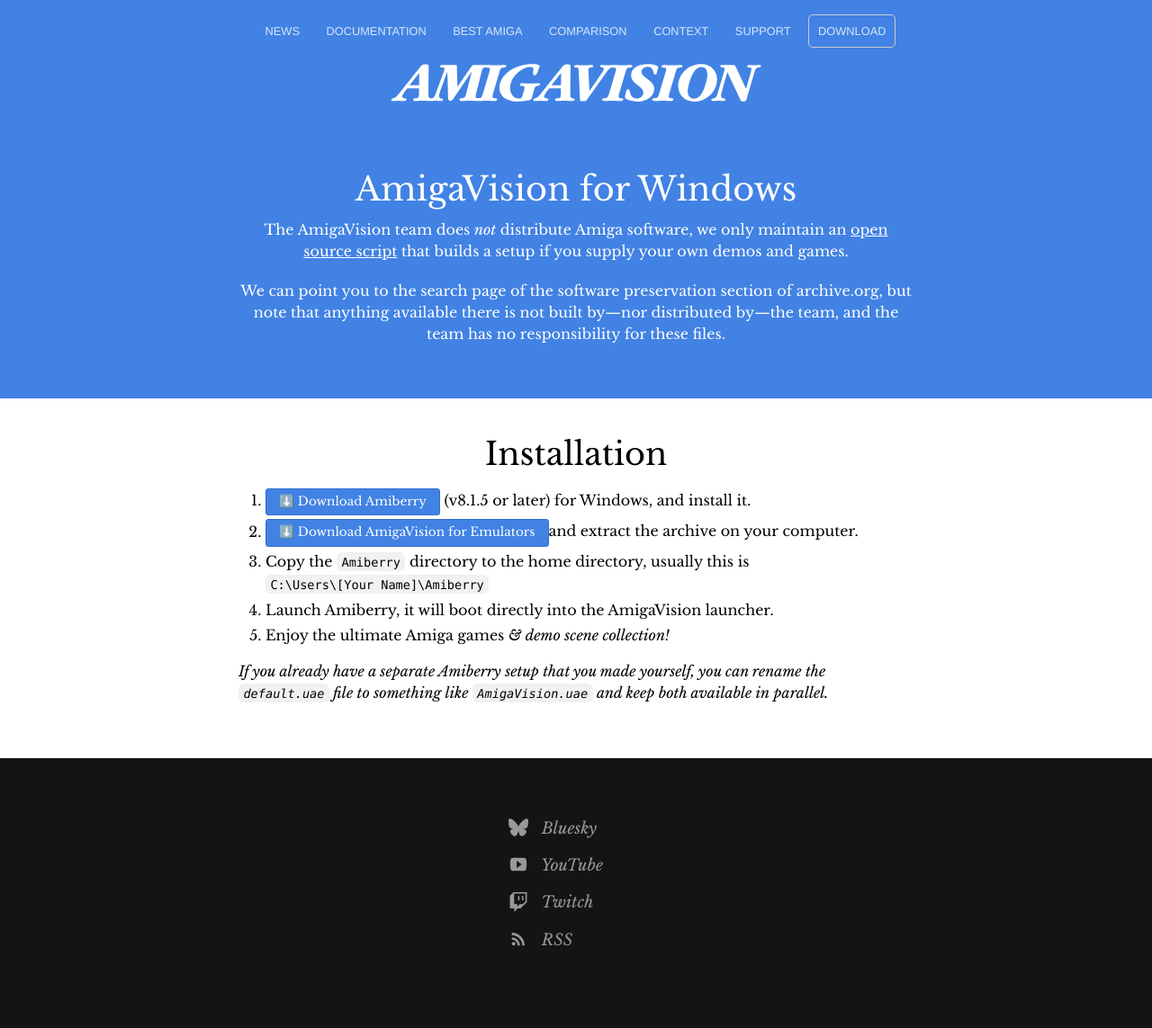
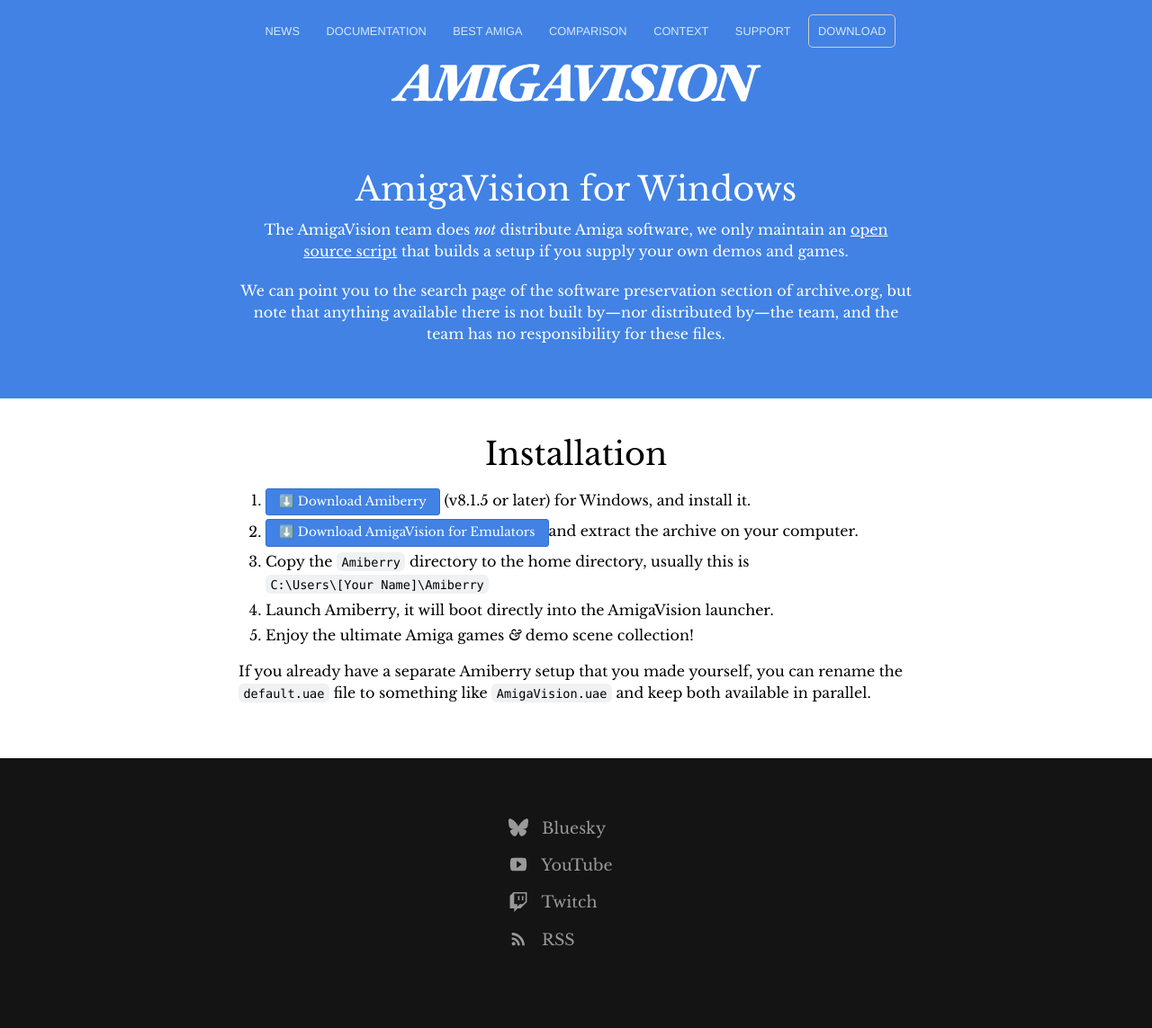
Before and after one commit to amigavision/amigavision.github.io, a Jekyll site: the page built from download/windows.html, in a window 1280 px wide. Shown: the whole page at 90% size. Built offline with Jekyll 4.4.1, drawn with Linux system fonts in a browser that asks for light colours.

Commit message:
Missing end tag

```diff
--- a/download/windows.html
+++ b/download/windows.html
@@ -21,7 +21,7 @@
       <li><div class="button alt"><a target="_blank" href="https://archive.org/details/software?query=amigavision+for+emulators">⬇️ Download AmigaVision for Emulators</a></div>and extract the archive on your computer.</li>
       <li>Copy the <code>Amiberry</code> directory to the home directory, usually this is <br><code>C:\Users\[Your Name]\Amiberry</code></li>
       <li>Launch Amiberry, it will boot directly into the AmigaVision launcher.</li>
-      <li>Enjoy the ultimate Amiga games <i>&<i> demo scene collection!</li>
+      <li>Enjoy the ultimate Amiga games <i>&</i> demo scene collection!</li>
     </ol>
     <p>If you already have a separate Amiberry setup that you made yourself, you can rename the <code>default.uae</code> file to something like <code>AmigaVision.uae</code> and keep both available in parallel.</p>
   </div>
```
